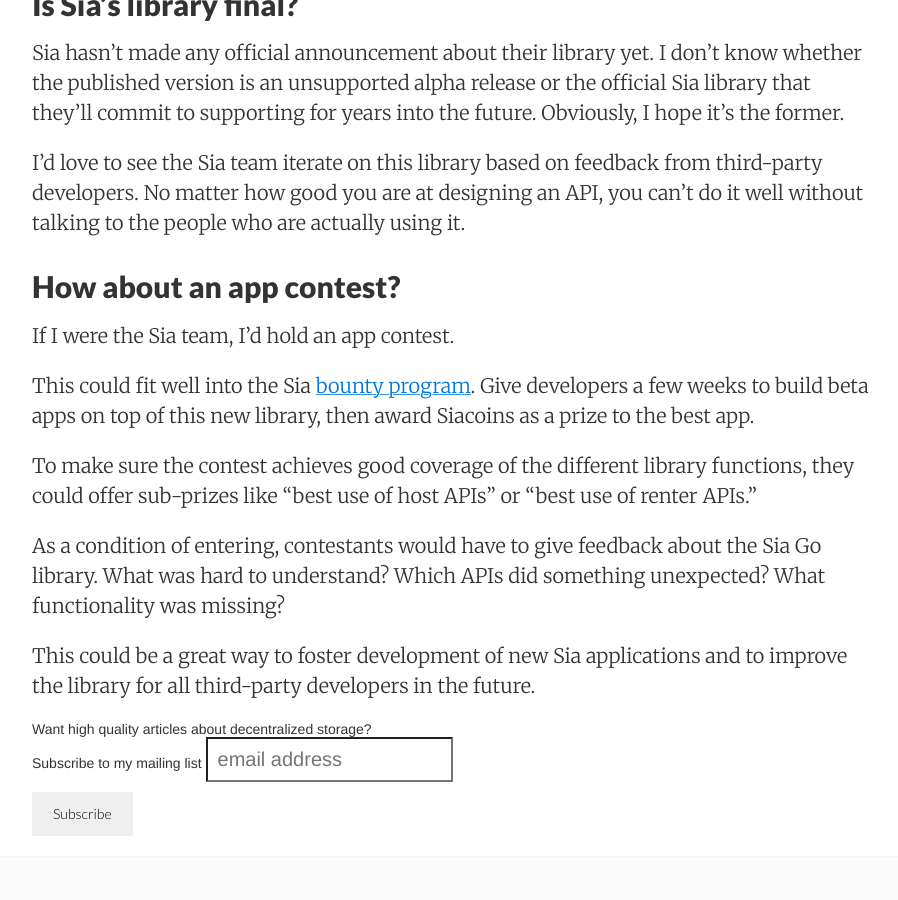
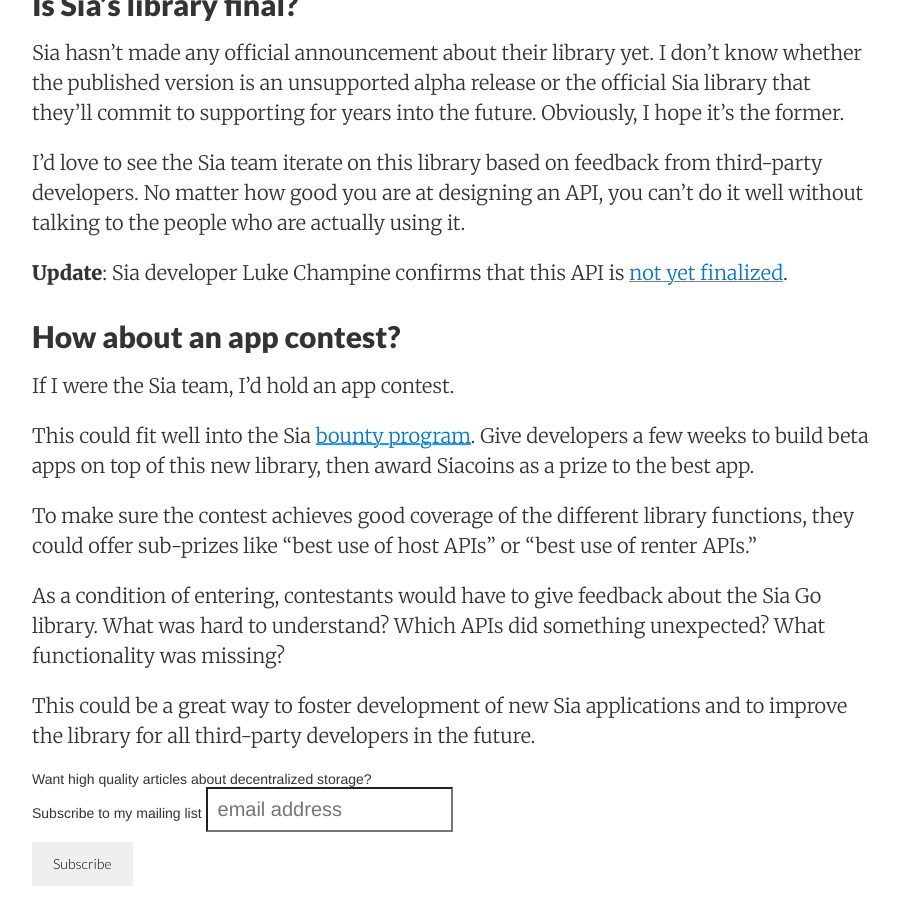
Before and after one commit to mtlynch/spaceduck, a Jekyll site: the page built from _posts/2018-02-18-new-sia-library.md, in a window 1280 px wide and 900 px high, scrolled down 5447 px. Shown: the whole window, without its empty margins (188-1086 px from the left). Built offline with Jekyll 4.4.1, drawn with Linux system fonts in a browser that asks for light colours; comment, search, counter and statistics services are not loaded; some of the changed lines change nothing that is shown.

Commit message:
Adding update from Luke to new library post

```diff
--- a/_posts/2018-02-18-new-sia-library.md
+++ b/_posts/2018-02-18-new-sia-library.md
@@ -1,7 +1,7 @@
 ---
 title: Sia Finally Published an Official Library but Forgot to Tell Anyone
 layout: post
-date: '2018-02-18 00:00:00'
+date: '2018-02-18'
 summary: A first look at a long-awaited library.
 tags:
 - sia
@@ -144,6 +144,8 @@
 
 I'd love to see the Sia team iterate on this library based on feedback from third-party developers. No matter how good you are at designing an API, you can't do it well without talking to the people who are actually using it.
 
+**Update**: Sia developer Luke Champine confirms that this API is [not yet finalized](https://twitter.com/lukechampine/status/965352044788895744).
+
 ## How about an app contest?
 
 If I were the Sia team, I'd hold an app contest.
```
